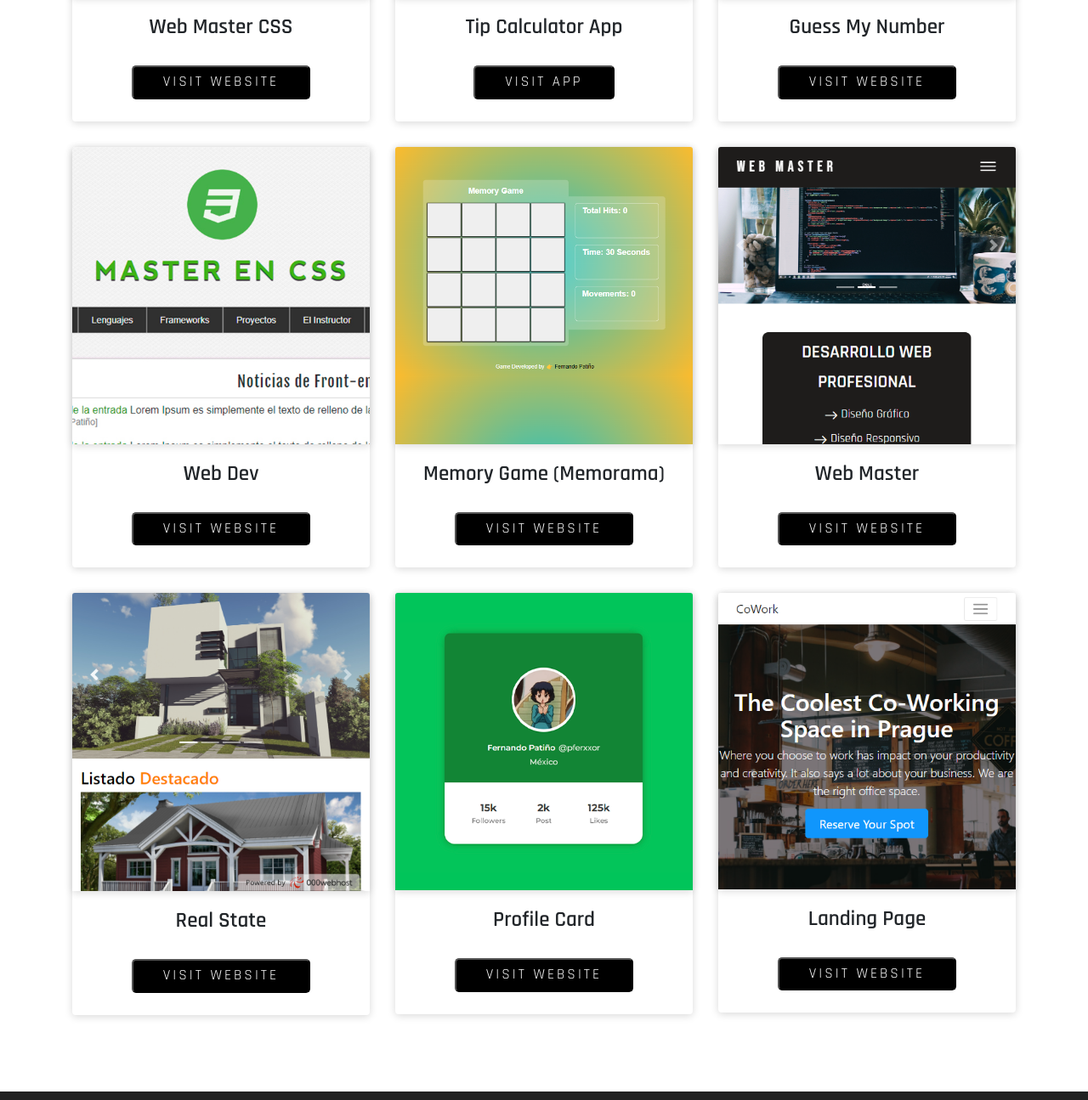
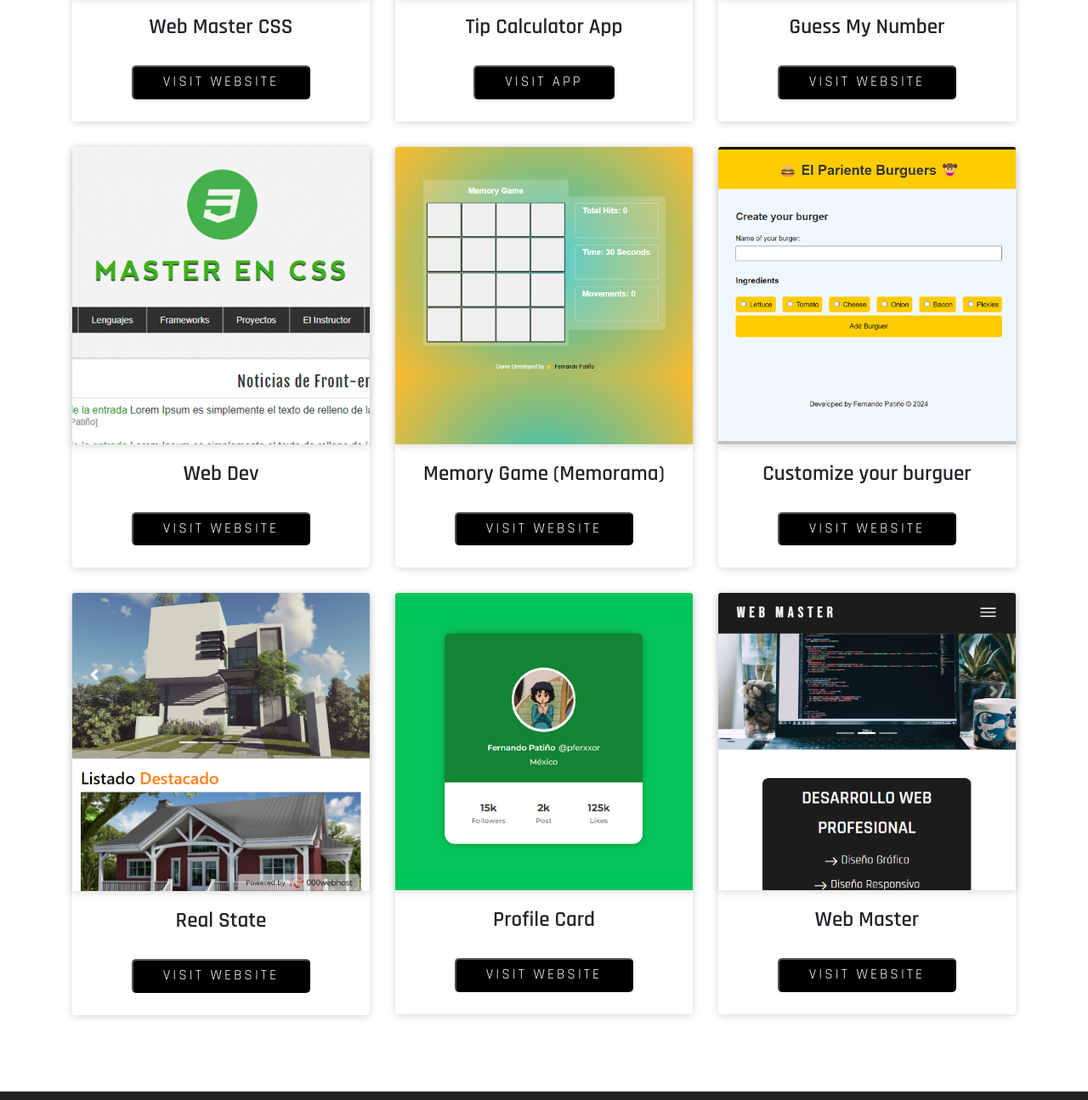
Before and after one commit to ferrojo/MySite, a plain HTML site: page index.html in a window 1280 px wide. Shown: the part 2777-4072 px from the top of the page at 85% size. Drawn offline with nearby package versions, Linux system fonts and the light colour scheme; some packages are replaced by stand-ins of ours; a script that the page names is missing.

Commit message:
Add Project

```diff
--- a/index.html
+++ b/index.html
@@ -275,10 +275,10 @@
 
                 <div class="col-md-6 col-lg-4">
                      <div class="card border-0 transform-on-hover">
-                        <a class="lightbox" href="/img/master.png"><img src="/img/master.png" class="card-img-top"></a>
+                        <a class="lightbox" href="/img/burguer.png"><img src="/img/burguer.png" class="card-img-top"></a>
                         <div class="card-body bg">
-                          <h6 class="light raj-bold">Web Master</h6>
-                            <a href="https://master-web.netlify.app/" target="_blank">
+                          <h6 class="light raj-bold">Customize your burguer</h6>
+                            <a href="https://ferprojo-burguers.netlify.app/" target="_blank">
                               <button class="boton raj-regular">Visit Website</button>
                             </a>
                         </div>
@@ -316,13 +316,12 @@
 
                   <div class="col-md-6 col-lg-4">
                     <div class="card border-0 transform-on-hover">
-                        <a class="lightbox" href="/img/cooking.PNG"><img src="/img/cooking.PNG" class="card-img-top"></a>
+                       <a class="lightbox" href="/img/master.png"><img src="/img/master.png" class="card-img-top"></a>
                        <div class="card-body bg">
-                        <h6 class="light raj-bold">Landing Page</h6>
-                          <a href="https://landing-page-ferprojo.netlify.app/" target="_blank">
+                         <h6 class="light raj-bold">Web Master</h6>
+                           <a href="https://master-web.netlify.app/" target="_blank">
                              <button class="boton raj-regular">Visit Website</button>
                            </a>
-
                        </div>
                    </div>
                </div>
```
Also changed, not shown: img/burguer.png (added). Lines whose indentation alone changed are shown as unchanged.
